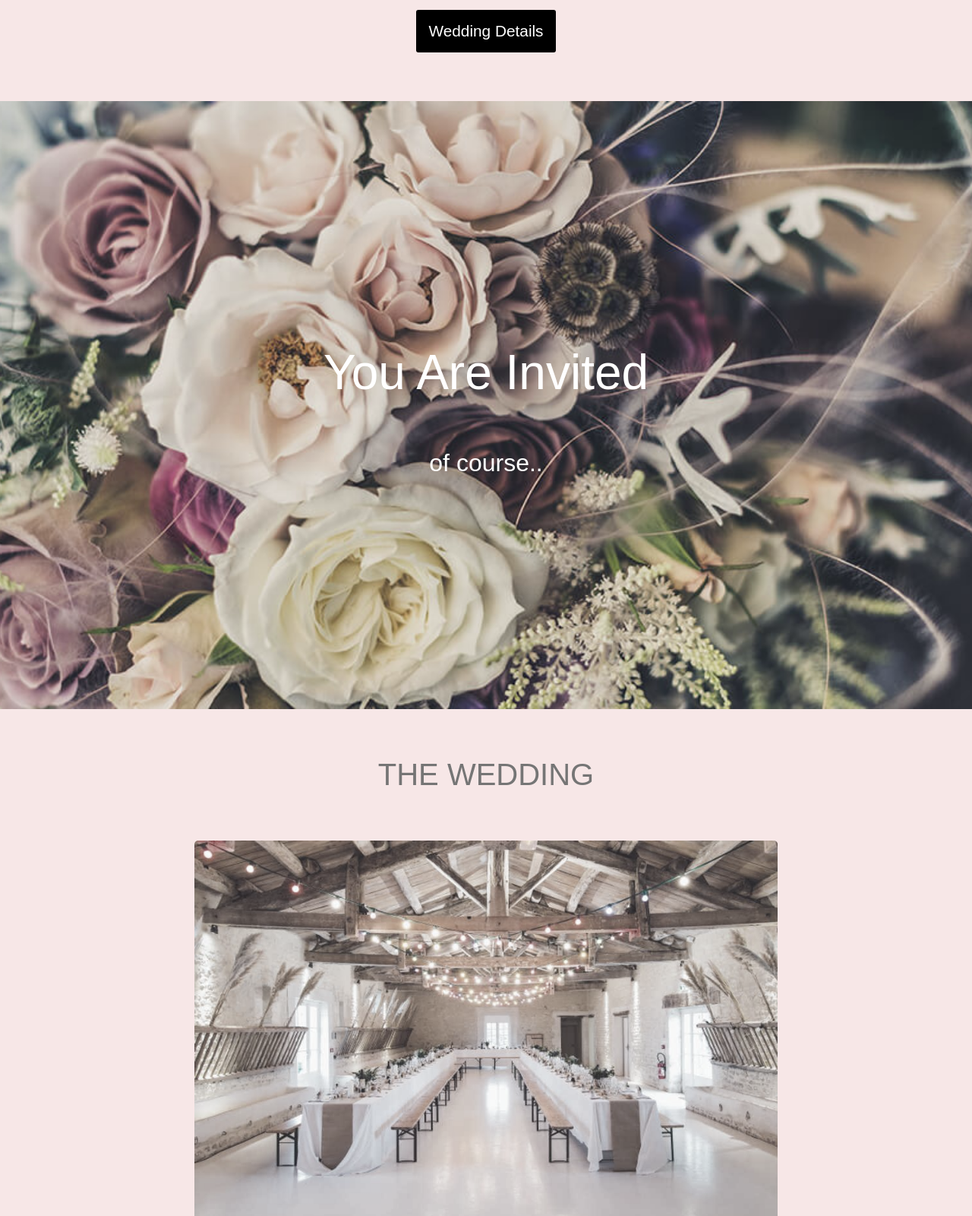
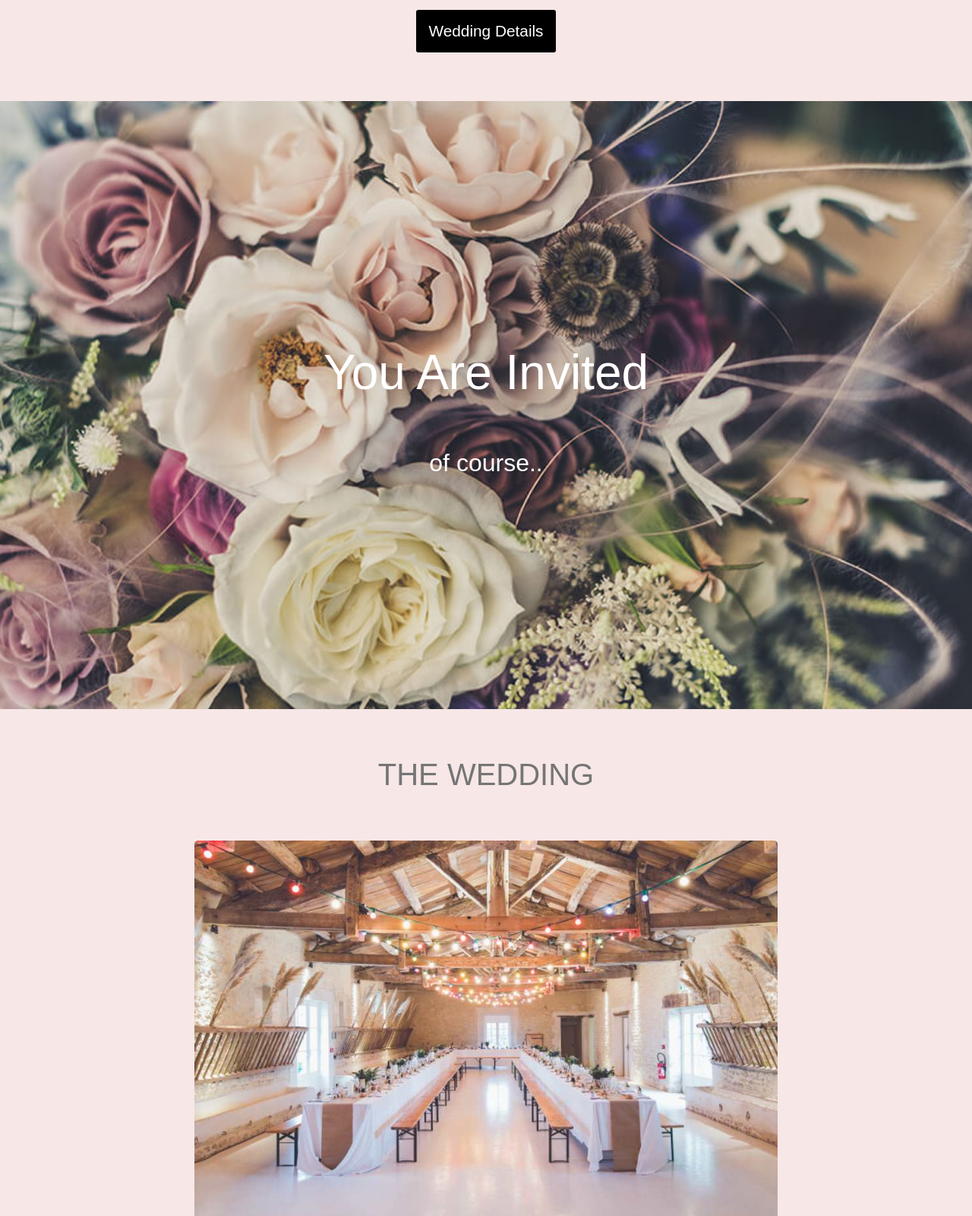
Before and after one commit to RashJrEdmund/wedding-invitation, a plain HTML site: page index.html in a window 1280 px wide. Shown: the part 1840-3440 px from the top of the page at 76% size. Drawn offline with Linux system fonts and the light colour scheme.

Commit message:
removed the filter option from my css. It gave me alot of trouble with my fixed nav bar

```diff
--- a/assets/styles/style.css
+++ b/assets/styles/style.css
@@ -44,7 +44,8 @@ header {
 .section2 img {
   width: 60vw;
   border-radius: 5px;
-  filter: grayscale(75%);
+
+  /* filter: grayscale(75%); */
 }
 
 .btn1 {
@@ -68,7 +69,9 @@ header {
   background: url("../images/photo3.png");
   background-size: cover;
   color: #fff;
-  filter: grayscale(25%);
+
+  /* filter: grayscale(25%); */
+
   height: 100vh;
   background-position: center;
   text-align: center;
@@ -106,7 +109,8 @@ header {
 .section4 img {
   width: 60vw;
   border-radius: 5px;
-  filter: grayscale(70%);
+
+  /* filter: grayscale(70%); */
 }
 
 .section4 .when-where {
```
